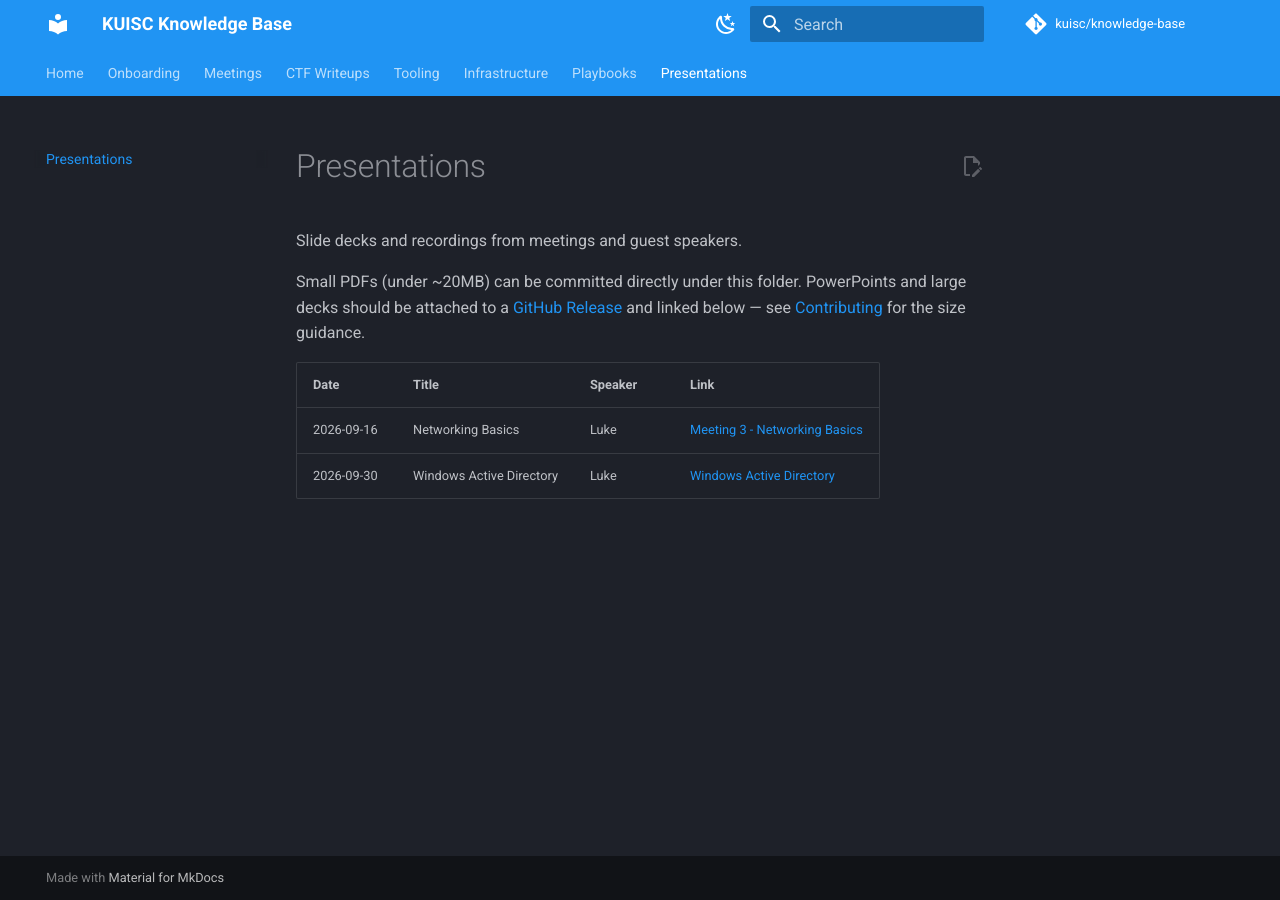
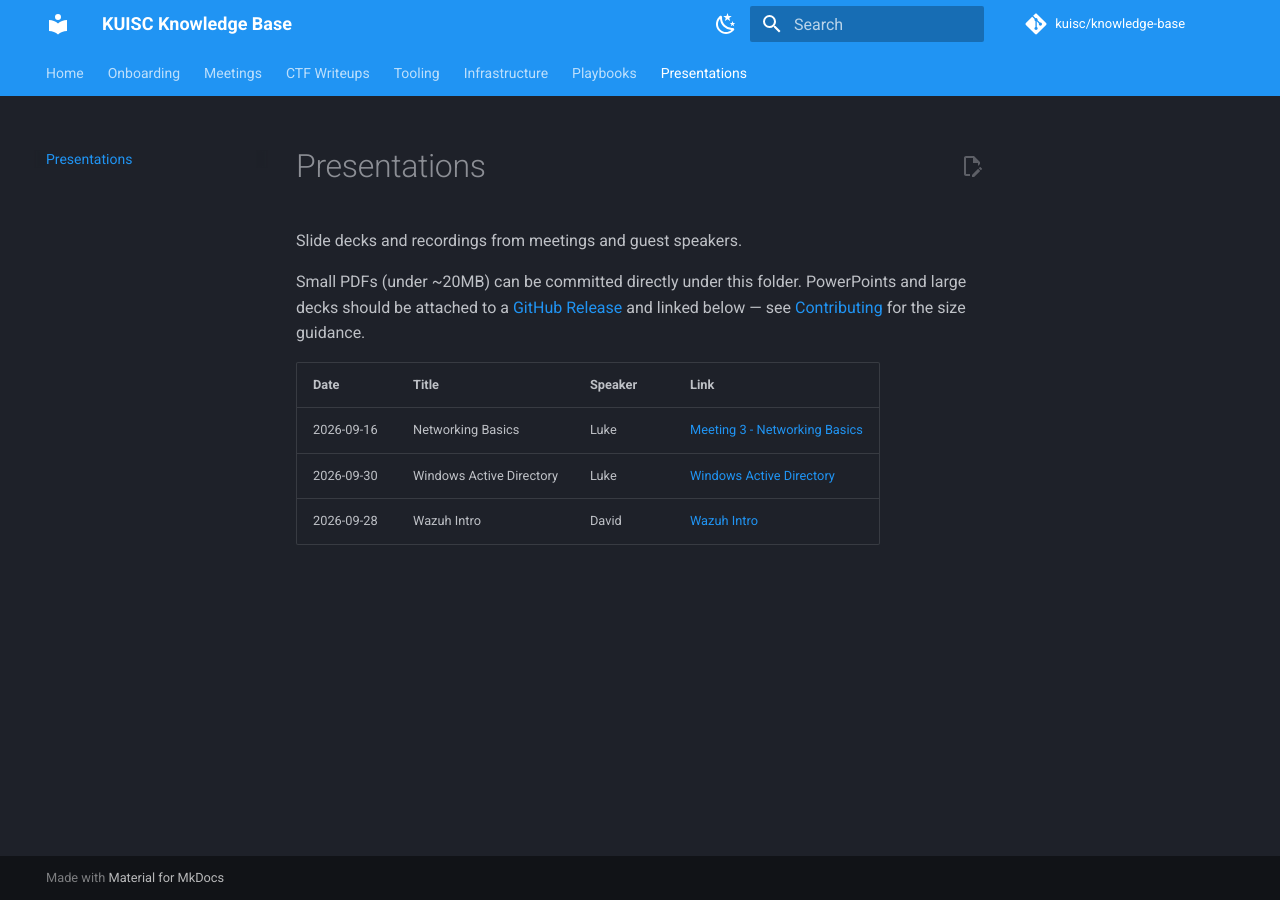
Before and after one commit to KUISC/knowledge-base, an MkDocs documentation site: the page built from docs/presentations/index.md, in a window 1280 px wide. Built offline with MkDocs 1.6.1 and Material for MkDocs 9.7.7, drawn with Linux system fonts in a browser that asks for light colours; comment, search, counter and statistics services are not loaded.

Commit message:
update index

```diff
--- a/docs/presentations/index.md
+++ b/docs/presentations/index.md
@@ -11,3 +11,4 @@ below — see [Contributing](../contributing.md) for the size guidance.
 |---|---|---|---|
 | 2026-09-16 | Networking Basics | Luke | [Meeting 3 - Networking Basics](Networking-Basics.pdf) |
 | 2026-09-30 | Windows Active Directory | Luke | [Windows Active Directory](Windows-Active-Directory.pdf) |
+| 2026-09-28 | Wazuh Intro | David | [Wazuh Intro](wazuh-intro.pdf) |
```
